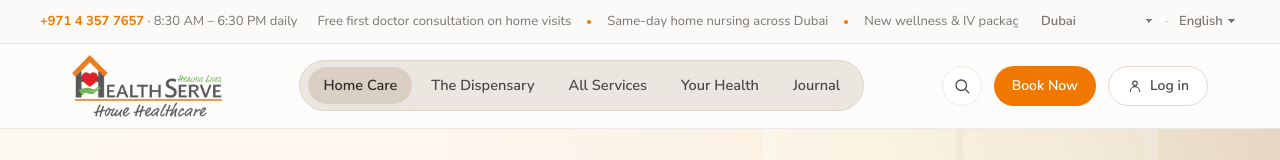
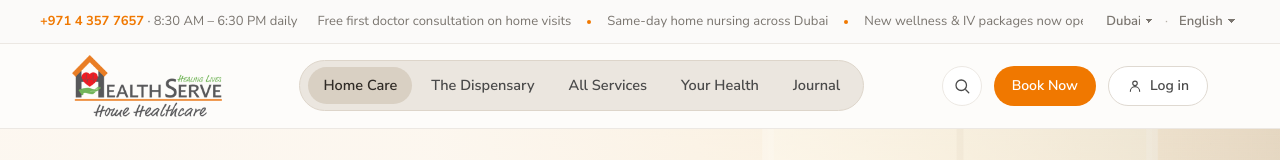
Before and after one commit to RoshanAlii/hhc, a Next.js app: page / in a window 1280 px wide. Shown: the top 160 px of the page. Built offline with nearby package versions, Linux system fonts and the light colour scheme.

Commit message:
Fix Pages images and location spacing

```diff
--- a/app/globals.css
+++ b/app/globals.css
@@ -191,6 +191,7 @@ nav.main{position:sticky;top:0;z-index:50;background:rgba(253,252,250,.92);backd
 .tb-right{flex-shrink:0;display:inline-flex;align-items:center;gap:8px;white-space:nowrap}
 .tb-right .sep{color:var(--gray-300)}
 .tb-right select{appearance:none;border:0;background:transparent;color:var(--text-muted);font:inherit;font-weight:600;cursor:pointer;padding:3px 17px 3px 3px;background-image:linear-gradient(45deg,transparent 50%,currentColor 50%),linear-gradient(135deg,currentColor 50%,transparent 50%);background-position:calc(100% - 8px) 50%,calc(100% - 4px) 50%;background-size:4px 4px,4px 4px;background-repeat:no-repeat}
+.tb-right #emirate-select{min-width:0;transition:width var(--dur-fast) var(--ease-out)}
 .tb-right select:hover,.tb-right select:focus{color:var(--text-strong);outline:none}
 @media(max-width:820px){.tb-promo{display:none}}
 @media(max-width:520px){.tb-left{font-size:12px}.topbar-in{gap:12px}}
--- a/components/Header.tsx
+++ b/components/Header.tsx
@@ -64,7 +64,12 @@ export default function Header() {
           </div>
           <div className="tb-right">
             <label className="sr-only" htmlFor="emirate-select">Emirate</label>
-            <select id="emirate-select" value={emirate} onChange={(event) => changeEmirate(event.target.value)}>
+            <select
+              id="emirate-select"
+              value={emirate}
+              onChange={(event) => changeEmirate(event.target.value)}
+              style={{ width: `${Math.max(6.6, emirate.length + 1.9)}ch` }}
+            >
               {EMIRATES.map((item) => <option key={item} value={item}>{item}</option>)}
             </select>
             <span className="sep">·</span>
--- a/components/Placeholder.tsx
+++ b/components/Placeholder.tsx
@@ -1,10 +1,14 @@
 import React from "react";
+import clinicalImage from "@/public/img/generated/home-clinical-care.jpg";
+import diagnosticsImage from "@/public/img/generated/home-diagnostics.jpg";
+import familyImage from "@/public/img/generated/home-family-care.jpg";
+import physiotherapyImage from "@/public/img/generated/home-physiotherapy.jpg";
 
 const GENERATED_IMAGES = {
-  clinical: "/img/generated/home-clinical-care.jpg",
-  physiotherapy: "/img/generated/home-physiotherapy.jpg",
-  diagnostics: "/img/generated/home-diagnostics.jpg",
-  family: "/img/generated/home-family-care.jpg",
+  clinical: clinicalImage.src,
+  physiotherapy: physiotherapyImage.src,
+  diagnostics: diagnosticsImage.src,
+  family: familyImage.src,
 } as const;
 
 function imageFor(caption = "") {
```
